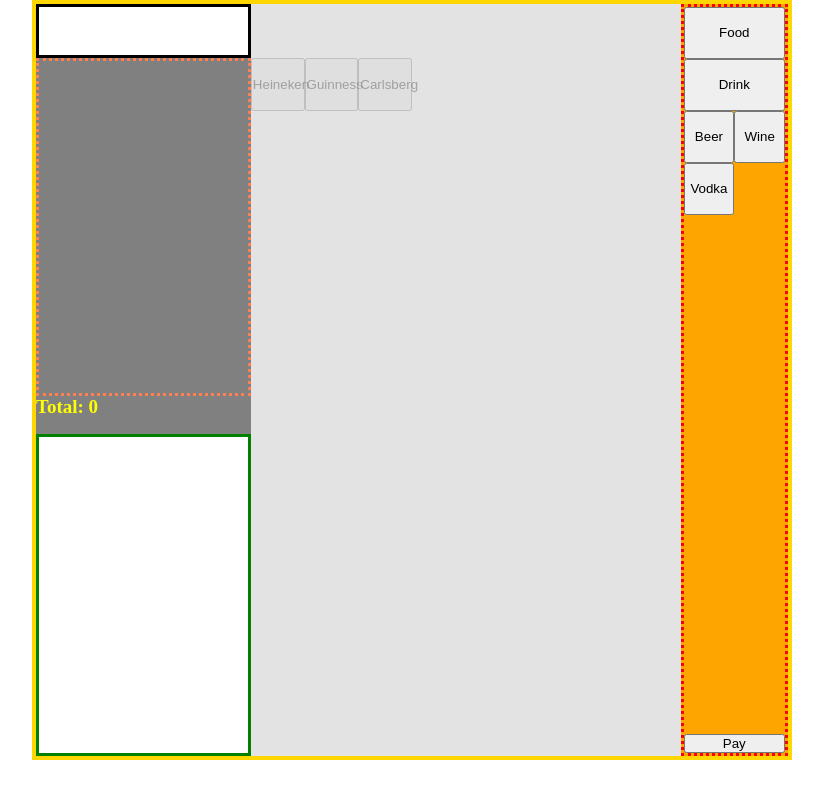
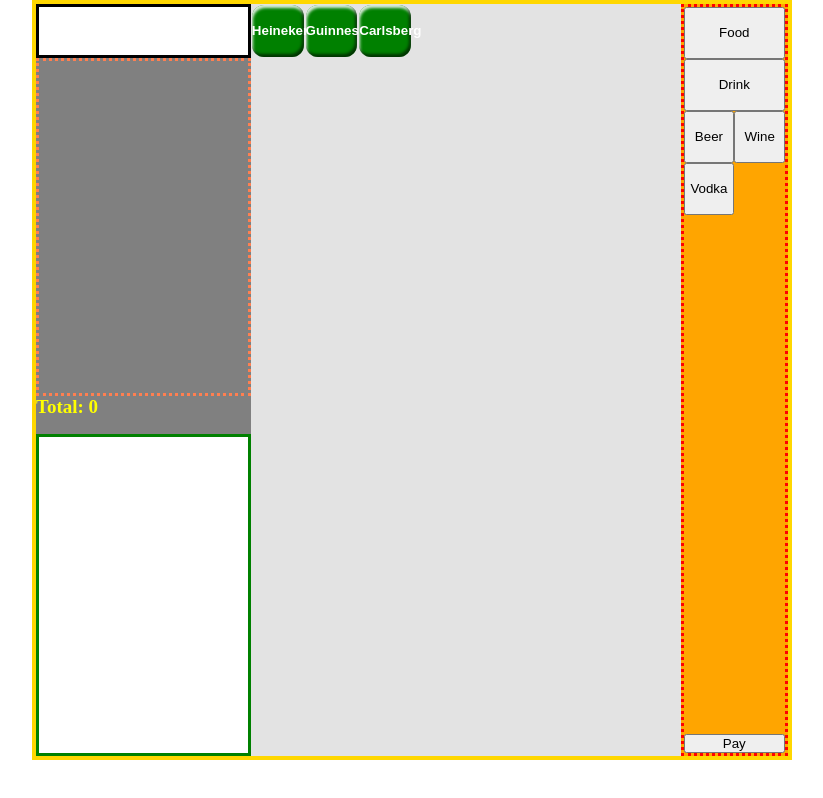
Before and after one commit to kobranocka/till, a Vue app: page / in a window 1280 px wide. Shown: the whole page, without its empty margins (228-1051 px from the left). Built offline with nearby package versions, Linux system fonts and the light colour scheme.

Commit message:
it wanted me to do this

```diff
--- a/package.json
+++ b/package.json
@@ -10,7 +10,8 @@
   "dependencies": {
     "core-js": "^3.6.5",
     "mitt": "^3.0.0",
-    "vue": "^3.0.0"
+    "vue": "^3.0.0",
+    "vue-cli": "^2.9.6"
   },
   "devDependencies": {
     "@vue/cli-plugin-babel": "~4.5.0",
--- a/src/App.vue
+++ b/src/App.vue
@@ -38,4 +38,79 @@ export default {
     flex: 2;
     height: 90%;
   }
+
+
+  .button{
+    border: none;
+    border-radius: 12px;
+    color: white;
+    box-shadow: inset -2px -3px 3px rgba(0, 0, 0, 0.589), inset 1px 3px 3px rgba(255, 255, 255, 0.856);
+    margin: 1px;
+  }
+
+  .button > *{
+    color: white;
+    font-weight: bold;
+  }
+
+  .button:tt{
+    background-color: grey !important;
+  }
+
+
+  .button:active{
+    opacity: 0.4;
+  }
+
+
+  .button-1x1{
+    grid-column: span 1;
+    grid-row: span 1;
+  }
+
+
+  .button-2x1{
+    grid-column: span 2;
+    grid-row: span 1;
+  }
+
+  .button-4x4{
+    grid-column: span 4;
+    grid-row: span 4;
+  }
+
+  .b-purple{
+    background-color: purple;
+  }
+
+  .b-lightpurple{
+    background-color: rgb(155, 72, 155);
+  }
+
+  .b-red{
+    background-color: red;
+  }
+  .b-green{
+    background-color: green;
+  }
+  .b-blue{
+    background-color: blue;
+  }
+  .b-darkblue{
+    background-color: darkblue;
+  }
+
+  .b-pink{
+    background-color: pink;
+  }
+
+  .b-yellow{
+    background-color: yellow;
+  }
+
+  .b-orange{
+    background-color: orange;
+  }
+
+
 </style>
--- a/src/components/DrinksTable.vue
+++ b/src/components/DrinksTable.vue
@@ -5,9 +5,12 @@
     <SizesPanel class="sizes"/>
 
     <!-- Showing all products from a chosen category as buttons, disabled when it's a drink and size is not selected -->
-    <span class = "product-item" v-for="item in category.products" :key="item.id">
+    <span class = "product-item button button-1x1 b-green" v-for="item in category.products" :key="item.id">
         <button class = "product-button" :disabled="!item.isEnabled" v-on:click='choseProduct(item)'>{{item.name}}</button>
     </span>
+
+
+
   </div>
 </template>
 
@@ -46,8 +49,14 @@ export default {
         // updating the picked size
         this.pickedSize = size;
         // disable all items from other drinks categories while size is selected
-        drinksData.forEach(data => data.products.forEach(item => item.isEnabled = false));
-        this.category.products.forEach(item => item.isEnabled = true);
+        drinksData.forEach(data => data.products.forEach(item => {
+        item.isEnabled = false;
+        item.classList.remove("enabled");
+        }));
+        this.category.products.forEach(item => {
+          item.isEnabled = true;
+          item.classList.add("enabled")
+          });
       })
 
       // updating the main category (as food or drink) - received from Catagories component
@@ -129,20 +138,21 @@ export default {
   list-style-type: none;
   max-height: 100%;
   max-width: 100%;
-  grid-row-start: 2;
+  /* grid-row-start: 2; */
 
 }
 
 .product-button{
-  /* width: 30px; */
-  grid-area: 1, 1;
-  /* grid-column: minmax(30px, 1fr);
-  grid-row: minmax(30px, 1fr); */
-  min-width: none;
+
   max-width: 100%;
   max-height: 100%;
   height: 100%;
   width: 100%;
+
+  background-color: transparent;
+  border: none;
+  box-shadow:none;
+
 }
 
 
--- a/src/components/SizesPanel.vue
+++ b/src/components/SizesPanel.vue
@@ -1,7 +1,7 @@
 <template>
     <ul>
         <li v-for="size in sizes" :key="size.size">
-            <button class = "size-button" v-on:click="sizeSelected(size)">{{size}}</button>
+            <button class = "size-button button b-lightpurple" v-on:click="sizeSelected(size)">{{size}}</button>
         </li>
     </ul>
 </template>
```
Also changed, not shown: 1 other file (tests, documents, lock files or other folders).
